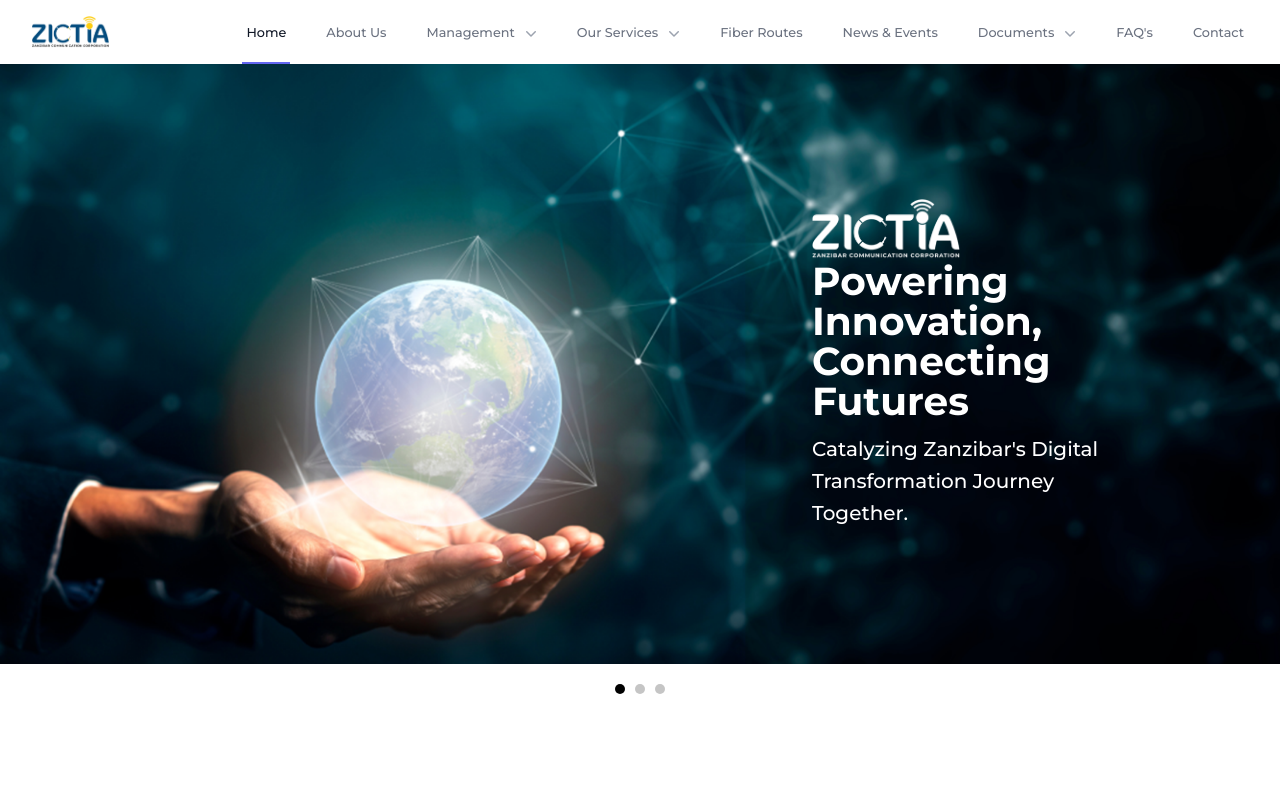
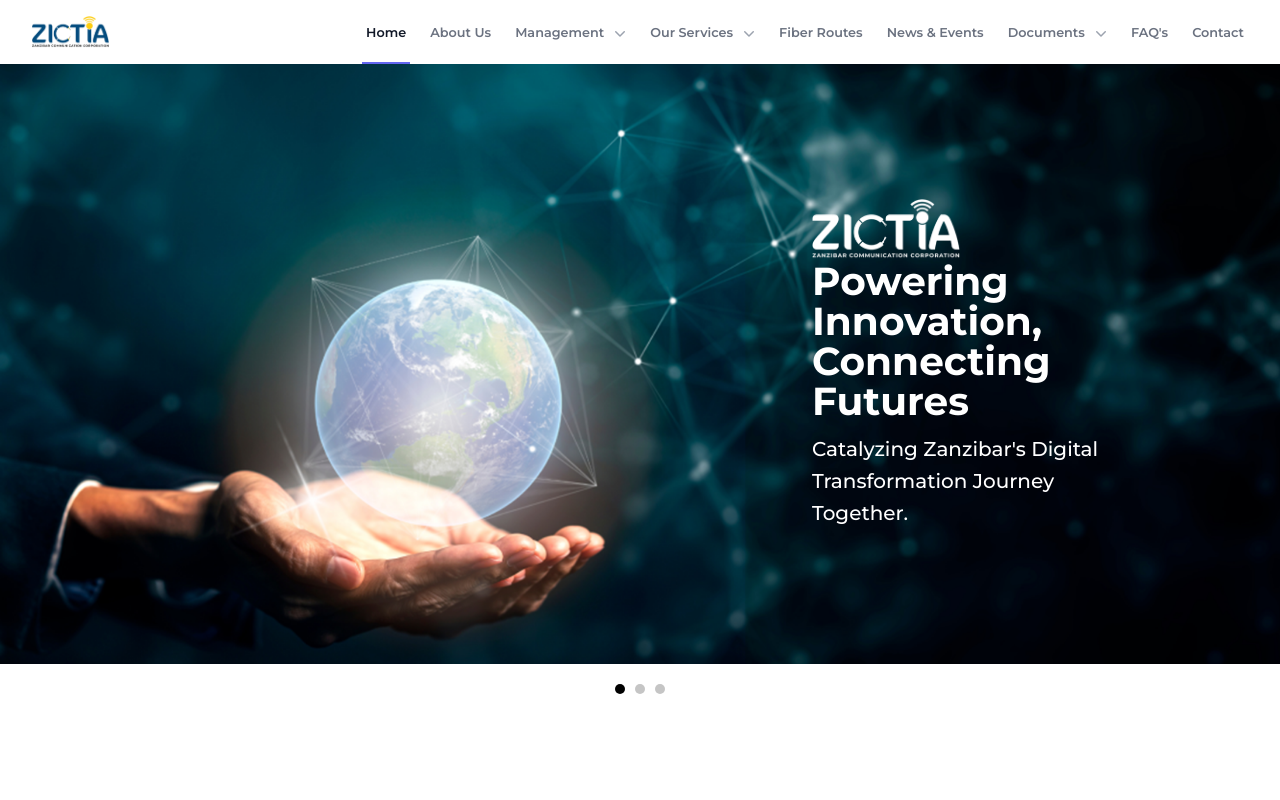
Before and after one commit to threefoldfoundation/www_zictia_demo, a Vue app: page /#/ in a window 1280 px wide. Shown: the top 800 px of the page. Built offline with nearby package versions, Linux system fonts and the light colour scheme.

Commit message:
finilize About page

```diff
--- a/public/css/output.css
+++ b/public/css/output.css
@@ -611,6 +611,18 @@ video {
   bottom: 0px;
 }
 
+.-top-1\/3{
+  top: -33.333333%;
+}
+
+.bottom-0{
+  bottom: 0px;
+}
+
+.left-0{
+  left: 0px;
+}
+
 .right-0{
   right: 0px;
 }
@@ -757,6 +769,10 @@ video {
 
 .w-2\/3{
   width: 66.666667%;
+}
+
+.w-24{
+  width: 6rem;
 }
 
 .w-3\/4{
@@ -990,6 +1006,10 @@ video {
 
 .p-2{
   padding: 0.5rem;
+}
+
+.p-4{
+  padding: 1rem;
 }
 
 .p-6{
@@ -1434,10 +1454,10 @@ body {
     justify-content: flex-start;
   }
 
-  .sm\:space-x-8 > :not([hidden]) ~ :not([hidden]){
+  .sm\:space-x-4 > :not([hidden]) ~ :not([hidden]){
     --tw-space-x-reverse: 0;
-    margin-right: calc(2rem * var(--tw-space-x-reverse));
-    margin-left: calc(2rem * calc(1 - var(--tw-space-x-reverse)));
+    margin-right: calc(1rem * var(--tw-space-x-reverse));
+    margin-left: calc(1rem * calc(1 - var(--tw-space-x-reverse)));
   }
 
   .sm\:p-8{
--- a/src/components/BackGround.vue
+++ b/src/components/BackGround.vue
@@ -12,7 +12,7 @@
         background-repeat: no-repeat;
       "
     ></div>
-    <div class="bg-blue-950 h-16"></div>
+    <!-- <div class="bg-blue-950 h-16"></div> -->
   </div>
 </template>
 
--- /dev/null
+++ b/src/components/FeaturesLogo.vue
@@ -0,0 +1,51 @@
+<template>
+  <div class="bg-blue-950 md:py-24 lg:py-24 py-12">
+    <div class="mx-auto max-w-7xl px-6 lg:px-8">
+      <div class="mx-auto text-center lg:mx-0">
+        <h2
+          class="text-3xl mb-4 md:text-3xl lg:text-5xl font-bold tracking-tigh text-white"
+        >
+          What Our Clients Say
+        </h2>
+      </div>
+      <ul
+        role="list"
+        class="mx-auto mt-20 grid max-w-2xl text-center grid-cols-1 gap-x-8 gap-y-16 sm:grid-cols-2 lg:mx-0 lg:max-w-none lg:grid-cols-3"
+      >
+        <!-- Capacity lease -->
+        <li
+          class="md:my-3 my-4"
+          v-for="(Featurelogo, i) in Featureslogos"
+          :key="i"
+        >
+          <div class="bg-white relative rounded-md p-4">
+            <div class="absolute -top-1/3 bottom-0 left-0 right-0">
+              <img
+                :src="Featurelogo.photo"
+                class="w-24 mx-auto object-cover my-2 rounded-full"
+                alt=""
+              />
+            </div>
+            <p
+              class="text-base lg:text-lg font-medium leading-8 pt-8 py-4 text-blue-800"
+              v-html="Featurelogo.content"
+            ></p>
+            <h3 class="text-lg font-semibold tracking-tight text-blue-800">
+              {{ Featurelogo.title }}
+            </h3>
+            <h3 class="text-lg font-medium tracking-tight text-blue-800">
+              {{ Featurelogo.title2 }}
+            </h3>
+          </div>
+        </li>
+      </ul>
+    </div>
+  </div>
+</template>
+
+<script>
+export default {
+  name: "FeaturesLogo",
+  props: ["Featureslogos"],
+};
+</script>
--- a/src/components/NavbarView.vue
+++ b/src/components/NavbarView.vue
@@ -1,6 +1,6 @@
 <template>
   <Disclosure as="nav" class="bg-white shadow" v-slot="{ open }">
-    <div class="mx-auto max-w-7xl px-2 sm:px-6 lg:px-8">
+    <div class="mx-auto container px-4 sm:px-6 lg:px-8">
       <div class="relative flex h-16 justify-between">
         <div class="flex flex-1 sm:items-stretch sm:justify-start">
           <div class="flex flex-shrink-0 items-center">
@@ -28,25 +28,25 @@
         <div
           class="absolute right-0 flex items-center justify-center sm:items-stretch sm:justify-start pr-2 sm:static sm:inset-auto sm:ml-6 sm:pr-0"
         >
-          <div class="hidden sm:ml-6 sm:flex sm:space-x-8">
+          <div class="hidden sm:ml-6 sm:flex sm:space-x-4">
             <!-- Current: "border-indigo-500 text-gray-900", Default: "border-transparent text-gray-500 hover:border-gray-300 hover:text-gray-700" -->
             <router-link
               to="/"
-              class="inline-flex items-center border-b-2 border-transparent px-1 pt-1 text-sm font-medium text-gray-500 hover:border-gray-300 hover:text-gray-700"
+              class="inline-flex items-center border-b-2 border-transparent px-1 pt-1 text-sm font-semibold text-gray-500 hover:border-gray-300 hover:text-gray-700"
               >Home</router-link
             >
             <router-link
               to="/about"
-              class="inline-flex items-center border-b-2 border-transparent px-1 pt-1 text-sm font-medium text-gray-500 hover:border-gray-300 hover:text-gray-700"
+              class="inline-flex items-center border-b-2 border-transparent px-1 pt-1 text-sm font-semibold text-gray-500 hover:border-gray-300 hover:text-gray-700"
               >About Us</router-link
             >
             <Menu
               as="div"
-              class="inline-flex items-center border-b-2 border-transparent px-1 pt-1 text-sm font-medium text-gray-500 hover:border-gray-300 hover:text-gray-700"
+              class="inline-flex items-center border-b-2 border-transparent px-1 pt-1 text-sm font-semibold text-gray-500 hover:border-gray-300 hover:text-gray-700"
             >
               <div>
                 <MenuButton
-                  class="inline-flex w-full justify-center gap-x-1.5 bg-white text-sm font-medium text-gray-500 hover:border-gray-300 hover:text-gray-700"
+                  class="inline-flex w-full justify-center gap-x-1.5 bg-white text-sm font-semibold text-gray-500 hover:border-gray-300 hover:text-gray-700"
                 >
                   Management
                   <ChevronDownIcon
@@ -102,11 +102,11 @@
 
             <Menu
               as="div"
-              class="inline-flex items-center border-b-2 border-transparent px-1 pt-1 text-sm font-medium text-gray-500 hover:border-gray-300 hover:text-gray-700"
+              class="inline-flex items-center border-b-2 border-transparent px-1 pt-1 text-sm font-semibold text-gray-500 hover:border-gray-300 hover:text-gray-700"
             >
               <div>
                 <MenuButton
-                  class="inline-flex w-full justify-center gap-x-1.5 bg-white text-sm font-medium text-gray-500 hover:border-gray-300 hover:text-gray-700"
+                  class="inline-flex w-full justify-center gap-x-1.5 bg-white text-sm font-semibold text-gray-500 hover:border-gray-300 hover:text-gray-700"
                 >
                   Our Services
                   <ChevronDownIcon
@@ -218,21 +218,21 @@
             </Menu>
             <router-link
               to="/fiberRoutes"
-              class="inline-flex items-center border-b-2 border-transparent px-1 pt-1 text-sm font-medium text-gray-500 hover:border-gray-300 hover:text-gray-700"
+              class="inline-flex items-center border-b-2 border-transparent px-1 pt-1 text-sm font-semibold text-gray-500 hover:border-gray-300 hover:text-gray-700"
               >Fiber Routes</router-link
             >
             <router-link
               to="/softnet_news"
-              class="inline-flex items-center border-b-2 border-transparent px-1 pt-1 text-sm font-medium text-gray-500 hover:border-gray-300 hover:text-gray-700"
+              class="inline-flex items-center border-b-2 border-transparent px-1 pt-1 text-sm font-semibold text-gray-500 hover:border-gray-300 hover:text-gray-700"
               >News &amp; Events</router-link
             >
             <Menu
               as="div"
-              class="inline-flex items-center border-b-2 border-transparent px-1 pt-1 text-sm font-medium text-gray-500 hover:border-gray-300 hover:text-gray-700"
+              class="inline-flex items-center border-b-2 border-transparent px-1 pt-1 text-sm font-semibold text-gray-500 hover:border-gray-300 hover:text-gray-700"
             >
               <div>
                 <MenuButton
-                  class="inline-flex w-full justify-center gap-x-1.5 bg-white text-sm font-medium text-gray-500 hover:border-gray-300 hover:text-gray-700"
+                  class="inline-flex w-full justify-center gap-x-1.5 bg-white text-sm font-semibold text-gray-500 hover:border-gray-300 hover:text-gray-700"
                 >
                   Documents
                   <ChevronDownIcon
@@ -316,12 +316,12 @@
             </Menu>
             <router-link
               to="/faq"
-              class="inline-flex items-center border-b-2 border-transparent px-1 pt-1 text-sm font-medium text-gray-500 hover:border-gray-300 hover:text-gray-700"
+              class="inline-flex items-center border-b-2 border-transparent px-1 pt-1 text-sm font-semibold text-gray-500 hover:border-gray-300 hover:text-gray-700"
               >FAQ's</router-link
             >
             <router-link
               to="/contact"
-              class="inline-flex items-center border-b-2 border-transparent px-1 pt-1 text-sm font-medium text-gray-500 hover:border-gray-300 hover:text-gray-700"
+              class="inline-flex items-center border-b-2 border-transparent px-1 pt-1 text-sm font-semibold text-gray-500 hover:border-gray-300 hover:text-gray-700"
               >Contact</router-link
             >
           </div>
@@ -343,17 +343,17 @@
         <li
           v-for="(item, index) in navItems"
           :key="index"
-          class="block border-l-4 border-transparent py-2 pl-3 pr-4 text-base font-medium text-gray-500 hover:bg-gray-50 hover:border-gray-300 hover:text-gray-700"
+          class="block border-l-4 border-transparent py-2 pl-3 pr-4 text-base font-semibold text-gray-500 hover:bg-gray-50 hover:border-gray-300 hover:text-gray-700"
         >
           <Menu
             v-if="item.children"
             as="div"
-            class="inline-flex items-center border-transparent px-1 pt-1 text-sm font-medium text-gray-500 hover:border-gray-300 hover:text-gray-700"
+            class="inline-flex items-center border-transparent px-1 pt-1 text-sm font-semibold text-gray-500 hover:border-gray-300 hover:text-gray-700"
           >
             <div>
               <MenuButton
                 @click="setActive(index)"
-                class="inline-flex w-full justify-center gap-x-1.5 text-base font-medium text-gray-500 hover:border-gray-300 hover:text-gray-700"
+                class="inline-flex w-full justify-center gap-x-1.5 text-base font-semibold text-gray-500 hover:border-gray-300 hover:text-gray-700"
               >
                 {{ item.name }}
                 <ChevronDownIcon
--- a/src/views/AboutUs.vue
+++ b/src/views/AboutUs.vue
@@ -5,6 +5,7 @@
   <HeaderContent :headerContents="headerContentItems" />
   <HeaderWithBg :headerContentBlues="headerContentBlueItems" />
   <FeaturesPageCenter :Features="FeaturesItems" />
+  <FeaturesLogo :Featureslogos="FeatureslogosItems" />
   <BackGround :backgroundImg="backgroundItems" />
 </template>
 
@@ -15,6 +16,7 @@ import HeaderContent from "@/components/HeaderContent.vue";
 import HeaderWithBg from "@/components/HeaderWithBg.vue";
 import HeaderWithBgRight from "@/components/HeaderWithBgRight.vue";
 import FeaturesPageCenter from "@/components/FeaturesPageCenter.vue";
+import FeaturesLogo from "@/components/FeaturesLogo.vue";
 import BackGround from "@/components/BackGround.vue";
 export default {
   name: "AboutUs",
@@ -26,6 +28,7 @@ export default {
     HeaderWithBg,
     BackGround,
     HeaderWithBgRight,
+    FeaturesLogo,
   },
 
   data() {
@@ -103,6 +106,29 @@ export default {
             "To facilitate ICT infrastructure that help the Government to easy access and collect revenue to develop social and economic activity.",
         },
       ],
+      FeatureslogosItems: [
+        {
+          title: "Ahmed Abdulkadir",
+          title2: "ICT Officer at ZATICO",
+          photo: require("../assets/imgs/home/Ellipse1.png"),
+          content:
+            "“Zictia is attentive, personable and professional. The team provided great support for my company's needs.”",
+        },
+        {
+          title: "Yahya Ali",
+          title2: " ICT Officer at OR-TMSMIM",
+          photo: require("../assets/imgs/home/Ellipse2.png"),
+          content:
+            "“The team is always available to answer any questions. ZICTIA is very knowledgeable about the services they provide.”",
+        },
+        {
+          title: "Ahmed Abdulkadir",
+          title2: "ICT Officer at ZATICO",
+          photo: require("../assets/imgs/home/Ellipse1.png"),
+          content:
+            "“Zictia is attentive, personable and professional. The team provided great support for my company's needs.”",
+        },
+      ],
     };
   },
 };
```
